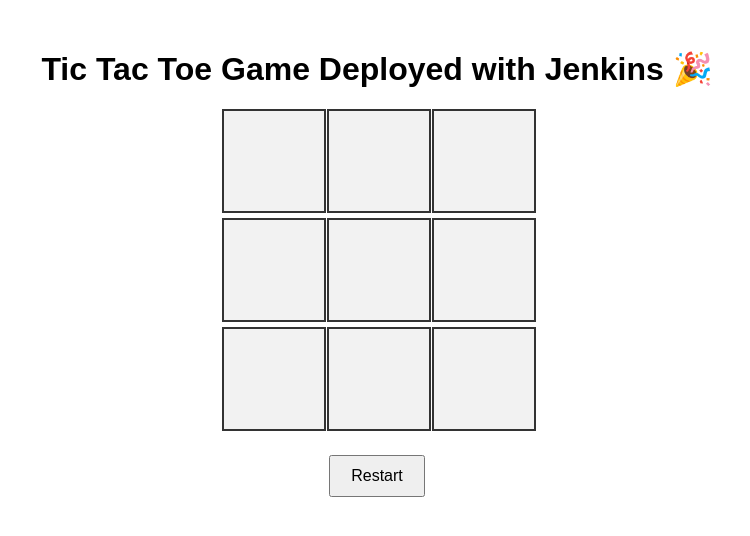
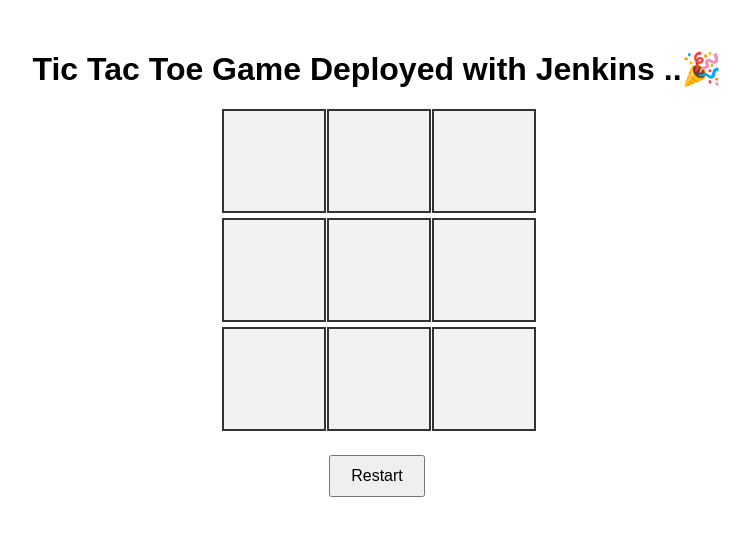
Before and after one commit to PavaniKumbam/xoxo-game, a plain HTML site: page index.html in a window 1280 px wide. Shown: the whole page, without its empty margins (263-1013 px from the left). Drawn offline with Linux system fonts and the light colour scheme.

Commit message:
changes made

```diff
--- a/index.html
+++ b/index.html
@@ -7,7 +7,7 @@
   <link rel="stylesheet" href="style.css" />
 </head>
 <body>
-  <h1>Tic Tac Toe Game Deployed with Jenkins 🎉</h1>
+  <h1>Tic Tac Toe Game Deployed with Jenkins ..🎉</h1>
 
   <div id="board" class="board">
     <div class="cell" data-cell></div>
```
